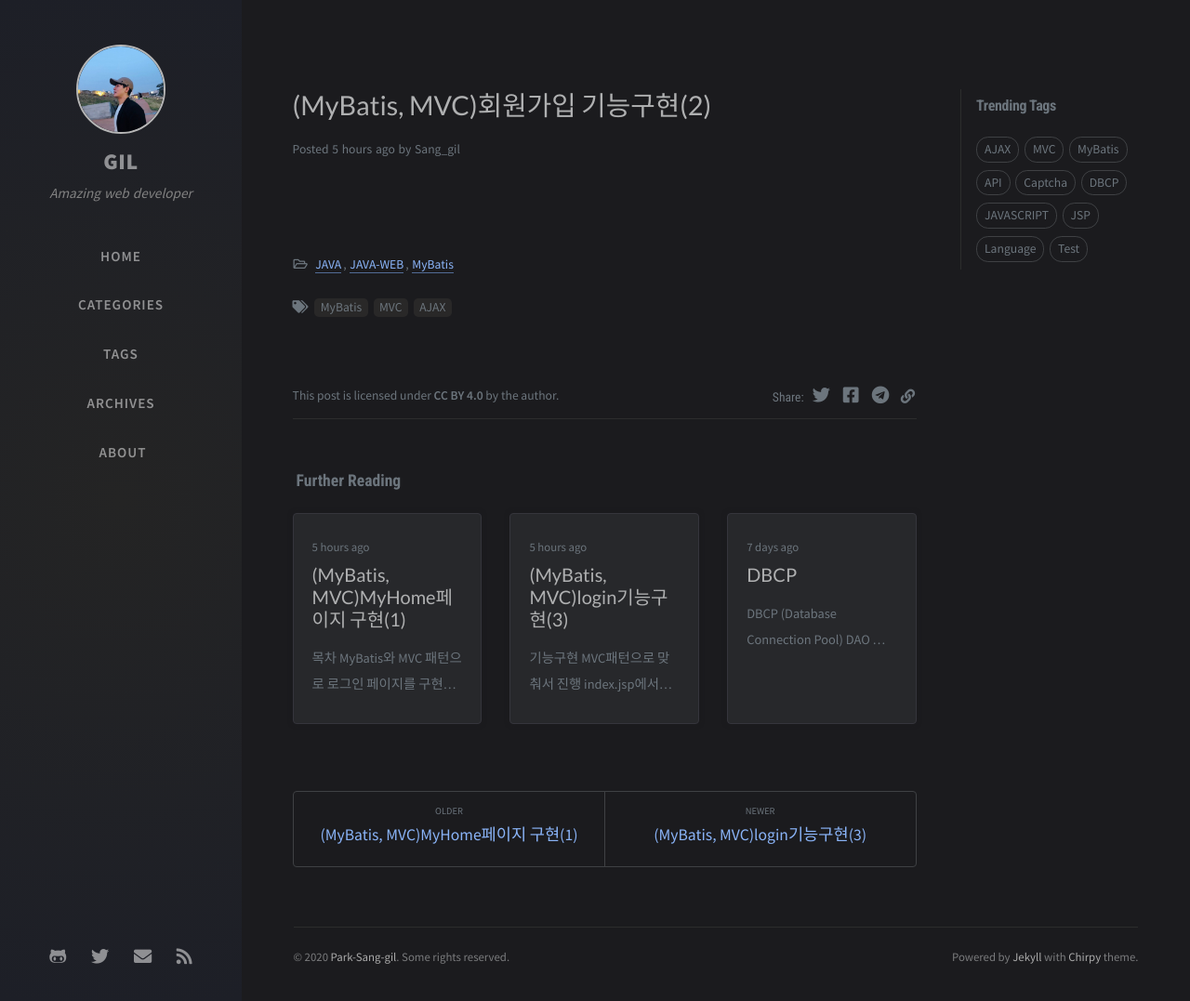
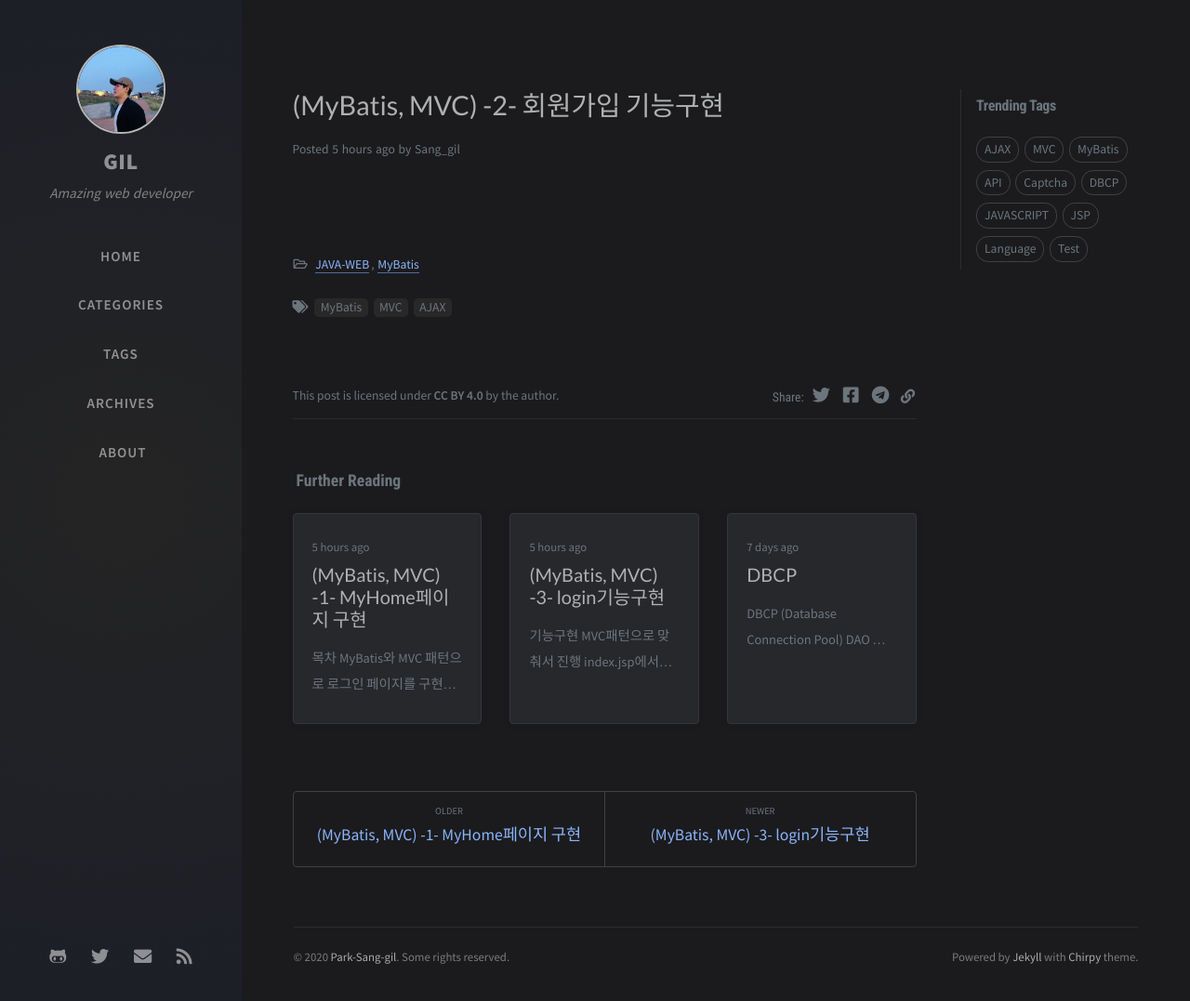
Before and after one commit to fkdl3010/fkdl3010.github.io, a Jekyll site: the page built from _posts/myHome/2020-12-26-MYHOME(2)-SignUp&Out.md, in a window 1280 px wide and 1077 px high. Shown: the whole window at 93% size. Built offline with Jekyll 4.4.1, drawn with Linux system fonts in a browser that asks for light colours; nearby versions of some CDN libraries; comment, search, counter and statistics services are not loaded.

Commit message:
change categories, title

```diff
--- a/_posts/myHome/2020-12-26-MYHOME(2)-SignUp&Out.md
+++ b/_posts/myHome/2020-12-26-MYHOME(2)-SignUp&Out.md
@@ -1,6 +1,6 @@
 ---
-title: (MyBatis, MVC)회원가입 기능구현(2)
+title: (MyBatis, MVC) -2- 회원가입 기능구현
 date: 2020-12-25 22:00:00 +0900
-categories: [JAVA, JAVA-WEB, MyBatis]
+categories: [JAVA-WEB, MyBatis]
 tags: [MyBatis, MVC, AJAX]
 ---
```
Also changed, not shown: _posts/2020-12-18-DBCP.md (+1 -1 lines), _posts/2020-12-21-Captcha.md (+1 -1 lines), _posts/2020-12-23-AJAX.md (+1 -1 lines), _posts/myHome/2020-12-25-MYHOME.md (+2 -2 lines), _posts/myHome/2020-12-26-MYHOME(3)-login&logout.md (+2 -2 lines).
